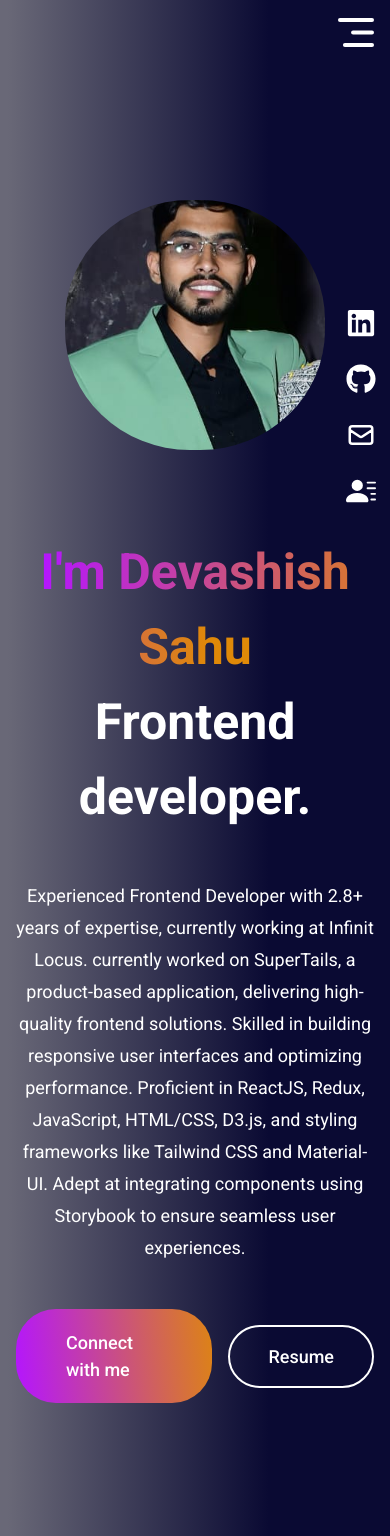
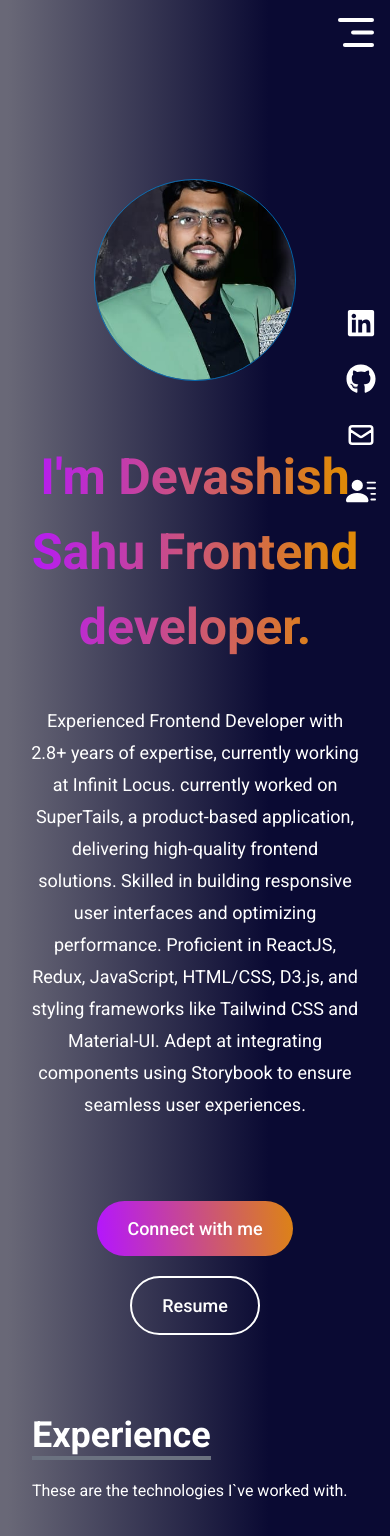
Before and after one commit to Deva9754/Portfolio, a React (Vite) app: page / in a window 390 px wide. Shown: the top 1536 px of the page. Built offline with nearby package versions, Linux system fonts and the light colour scheme.

Commit message:
style:add animation

```diff
--- a/src/components/profile/profile.css
+++ b/src/components/profile/profile.css
@@ -1,20 +1,29 @@
-.profile{
+/* Profile Section */
+
+.profile {
     display: flex;
     align-items: center;
     flex-direction: column;
-    gap: 35px;
+    gap: 40px;
+    text-align: center;
+    animation: fadeIn 1.5s ease-out forwards;
+    /* Add a fade-in animation */
+    opacity: 0;
 }
-.profile img{
-    margin-top: 150px;
+
+.profile img {
+    margin-top: 120px;
     height: 250px;
+    width: 250px;
     object-fit: cover;
+    border-radius: 50%;
+    transition: transform 0.3s ease-in-out, box-shadow 0.3s ease;
+    /* Added transition for smooth scale effect */
+    animation: zoomIn 1s ease-out forwards, bounceIn 1s ease-out forwards;
+    /* Added zoom-in and bounce-in animations */
+    opacity: 0;
+}
 
-    width: 250px;
-    border-radius: 48%;
-
-
-
-}
 .image-eff {
     outline-width: 1px;
     outline-offset: 0;
@@ -29,96 +38,175 @@
         outline-offset: 0;
         outline-color: rgba(0, 130, 206, 0);
     }
-
-    10% {
-      outline-color: rgba(0, 130, 206, 0.75);
-    }
-
-    /* The animation finishes at 50% */
     50% {
         outline-width: 7px;
         outline-offset: 4px;
-      outline-color: rgba(0, 130, 206, 0);
+        outline-color: rgba(0, 130, 206, 0.75);
     }
-
     100% {
         outline-width: 7px;
         outline-offset: 4px;
         outline-color: rgba(102, 102, 102, 0);
     }
 }
-.profile h1{
-    text-align: center;
-    width: 70%;
+
+
+/* Zoom-in effect for profile image */
+
+@keyframes zoomIn {
+    0% {
+        transform: scale(0.8);
+        opacity: 0;
+    }
+    100% {
+        transform: scale(1);
+        opacity: 1;
+    }
+}
+
+
+/* Bounce effect for profile image */
+
+@keyframes bounceIn {
+    0% {
+        transform: translateY(-20px);
+    }
+    60% {
+        transform: translateY(10px);
+    }
+    100% {
+        transform: translateY(0);
+    }
+}
+
+.profile h1 {
     font-size: 58px;
     font-weight: 600;
-}
-.profile h1 span{
-    background: linear-gradient(270deg, #DF8908 10%, #b415FF 100%);
+    background: linear-gradient(270deg, #df8908 10%, #b415ff 100%);
     background-clip: text;
     -webkit-background-clip: text;
     -webkit-text-fill-color: transparent;
+    opacity: 0;
+    animation: slideIn 1.5s ease-out forwards;
 }
-.profile p{
-    text-align: center;
+
+.profile p {
     font-size: 24px;
-    line-height: 40px;
+    line-height: 1.6;
+    max-width: 800px;
+    margin: 0 auto;
+    opacity: 0;
+    animation: fadeInText 1.5s ease-out 0.5s forwards;
+    /* Delay fade-in for text */
 }
-.profile-action{
+
+.profile-action {
     display: flex;
     align-items: center;
     gap: 25px;
     font-size: 24px;
     font-weight: 500;
-    margin-bottom: 50px;
+    margin-top: 40px;
+    opacity: 0;
+    animation: fadeInText 1.5s ease-out 1s forwards;
+    /* Add animation for profile-action */
 }
-.profile-connect{
-    padding: 16px 38px;
+
+.profile-connect,
+.profile-resume {
+    padding: 18px 40px;
     border-radius: 50px;
-    background: linear-gradient(264deg,#DF8908 -5.09%,#b415FF 100%);
     cursor: pointer;
-    transition: 0.5s;
+    transition: transform 0.3s ease, background-color 0.3s ease, box-shadow 0.3s ease;
+    /* Added transition for smooth hover effect */
 }
-.profile-connect:hover{
-    transform: scale(1.05);
+
+.profile-connect {
+    background: linear-gradient(264deg, #df8908 -5.09%, #b415ff 100%);
 }
-.profile-resume{
-    padding: 16px 38px;
-    border-radius: 50px;
+
+.profile-resume {
     border: 2px solid #fff;
-    cursor: pointer;
-    transition: 0.5s;
+    background: transparent;
+}
 
+.profile-connect:hover,
+.profile-resume:hover {
+    transform: scale(1.1);
+    /* Slight scale effect on hover */
+    box-shadow: 0 0 15px rgba(0, 130, 206, 0.6);
+    /* Subtle shadow effect on hover */
 }
-.profile-resume:hover{
-    transform: scale(1.05);
-    border-color: #b415FF;
+
+.profile-resume:hover {
+    border-color: #b415ff;
+    background-color: #b415ff;
+    color: white;
 }
-@media(max-width:768px){
-    .profile img{
-        margin-top: 120px;
-        object-fit: cover;
 
-        width: 260px;
+.profile-connect:hover {
+    background: linear-gradient(264deg, #b415ff 0%, #df8908 100%);
 }
-    .profile h1{
-        margin-top: 50px;
-        width: 90%;
+
+@keyframes fadeIn {
+    0% {
+        opacity: 0;
+        transform: translateY(30px);
+    }
+    100% {
+        opacity: 1;
+        transform: translateY(0);
+    }
+}
+
+@keyframes slideIn {
+    0% {
+        transform: translateY(30px);
+        opacity: 0;
+    }
+    100% {
+        transform: translateY(0);
+        opacity: 1;
+    }
+}
+
+@keyframes fadeInText {
+    0% {
+        opacity: 0;
+        transform: translateY(20px);
+    }
+    100% {
+        opacity: 1;
+        transform: translateY(0);
+    }
+}
+
+
+/* Media Query for Mobile */
+
+@media (max-width: 768px) {
+    .profile img {
+        margin-top: 100px;
+        width: 200px;
+        height: 200px;
+    }
+    .profile h1 {
         font-size: 50px;
+        margin-top: 20px;
     }
-    .profile p{
+    .profile p {
         font-size: 18px;
         line-height: 32px;
-        margin: 10px 0px;
+        padding: 0 15px;
     }
-    .profile-action{
-        gap: 16px;
+    .profile-action {
+        flex-direction: column;
+        gap: 20px;
         font-size: 18px;
-        font-weight: 500;
-        margin-bottom: 50px;
     }
-    .profile-connect{
-        padding: 20px 50px;
+    .profile-connect,
+    .profile-resume {
+        padding: 14px 30px;
         border-radius: 40px;
     }
 }
```
Lines whose indentation alone changed are shown as unchanged.
